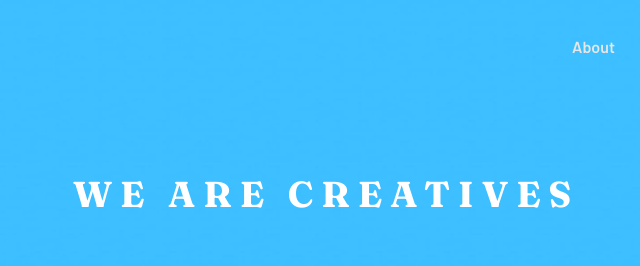
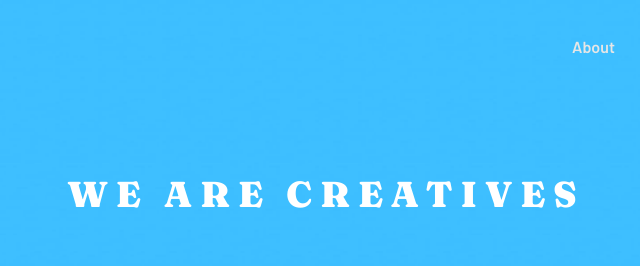
Before and after one commit to alseny-diallo/sunnyside-agency-landing-page-main, a website: page index.html in a window 1280 px wide. Shown: the top 266 px of the page, 314-954 px from the left. Drawn offline with Linux system fonts and the light colour scheme.

Commit message:
update font

```diff
--- a/style/style.scss
+++ b/style/style.scss
@@ -77,7 +77,7 @@ header {
     text-align: center;
     color: $color-white;
     letter-spacing: 0.5rem;
-    font-weight: bold;
+    font-weight: 900;
     text-transform: uppercase;
     margin: 4rem auto;
   }
```
Also changed, not shown: style/style.css, 1 other file.
